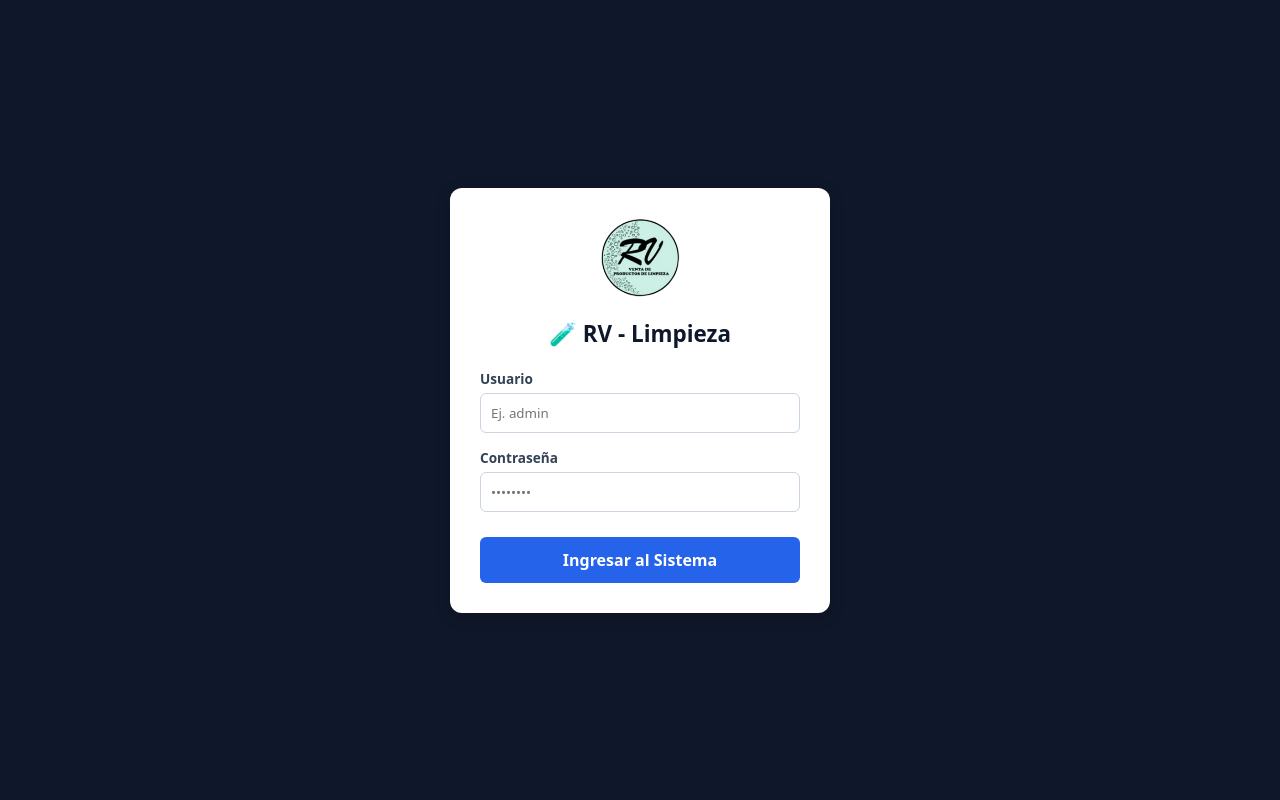
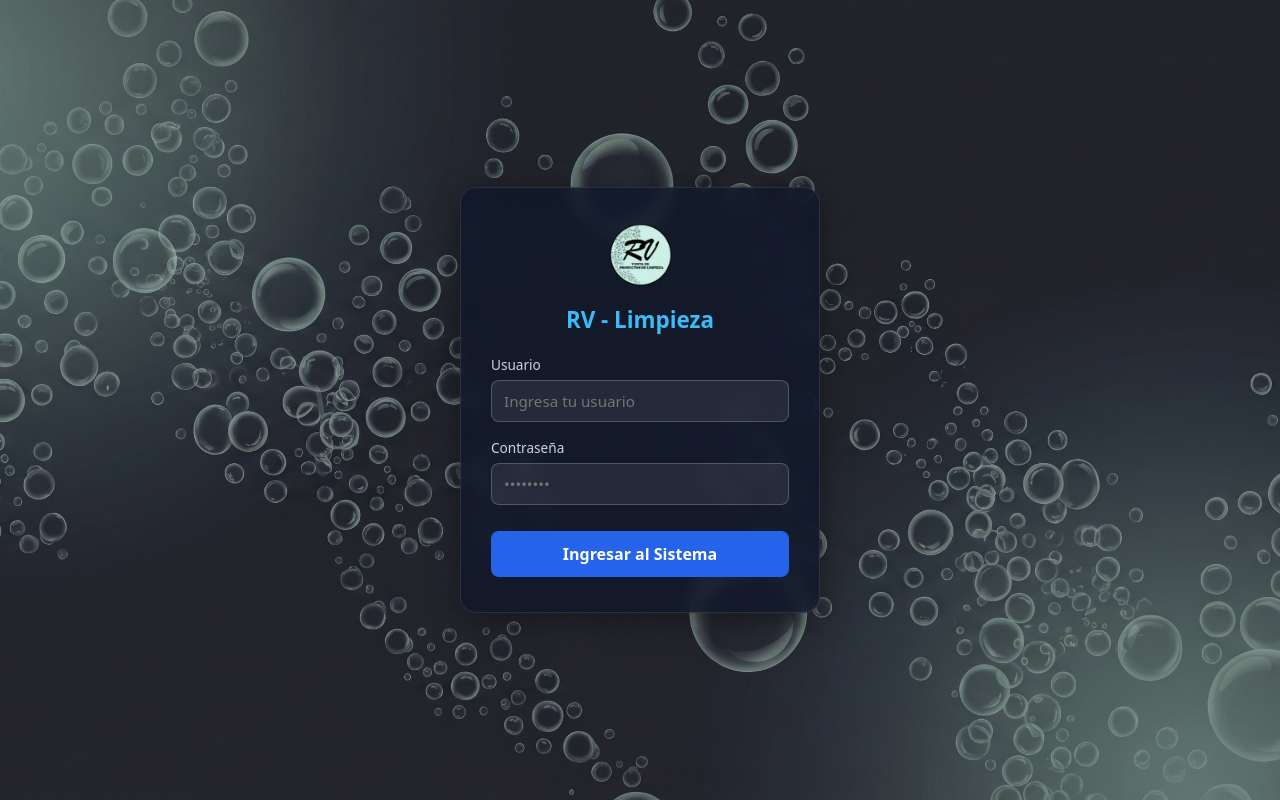
Before and after one commit to elroiser/Facturero_RV, a PHP site: page /views/login.php in a window 1280 px wide. Run offline with PHP 8.4, Linux system fonts and the light colour scheme.

Commit message:
Modificacion del css

```diff
--- a/public/css/styles.css
+++ b/public/css/styles.css
@@ -268,3 +268,90 @@ body {
     background-color: #9ca3af;
     cursor: not-allowed;
 }
+
+/* ==========================================
+   ESTILOS DE INICIO DE SESIÓN (GLASSMORPHISM)
+   ========================================== */
+.login-body {
+    min-height: 100vh;
+    display: flex;
+    justify-content: center;
+    align-items: center;
+    background-image: url('../images/login-bg.jpg');
+    background-size: cover;
+    background-position: center;
+    background-repeat: no-repeat;
+    background-attachment: fixed;
+}
+
+.login-card {
+    background: rgba(15, 23, 42, 0.80);
+    backdrop-filter: blur(8px);
+    -webkit-backdrop-filter: blur(8px);
+    padding: 35px 30px;
+    border-radius: 16px;
+    box-shadow: 0 8px 32px 0 rgba(0, 0, 0, 0.37);
+    border: 1px solid rgba(255, 255, 255, 0.1);
+    width: 100%;
+    max-width: 360px;
+    color: white;
+    text-align: center;
+}
+
+.login-card img {
+    width: 65px;
+    margin-bottom: 12px;
+}
+
+.login-card h2 {
+    margin-bottom: 20px;
+    color: #38bdf8;
+    font-size: 1.4rem;
+}
+
+.form-group-login {
+    margin-bottom: 16px;
+    text-align: left;
+}
+
+.form-group-login label {
+    display: block;
+    font-size: 0.85rem;
+    margin-bottom: 6px;
+    color: #cbd5e1;
+}
+
+.form-group-login input {
+    width: 100%;
+    padding: 10px 12px;
+    background: rgba(255, 255, 255, 0.08);
+    border: 1px solid rgba(255, 255, 255, 0.2);
+    border-radius: 8px;
+    color: white;
+    font-size: 0.95rem;
+    outline: none;
+}
+
+.form-group-login input:focus {
+    border-color: #38bdf8;
+    background: rgba(255, 255, 255, 0.15);
+}
+/* Botón de inicio de sesión acoplado a la paleta azul */
+.btn-login {
+    width: 100%;
+    background-color: var(--accent); /* #2563eb */
+    color: white;
+    border: none;
+    padding: 12px;
+    font-size: 1rem;
+    font-weight: bold;
+    border-radius: 8px;
+    cursor: pointer;
+    margin-top: 10px;
+    transition: background-color 0.2s ease, transform 0.1s ease;
+}
+
+.btn-login:hover {
+    background-color: var(--accent-hover); /* #1d4ed8 */
+    transform: translateY(-1px);
+}
--- a/views/login.php
+++ b/views/login.php
@@ -1,10 +1,3 @@
-<?php
-session_start();
-if (isset($_SESSION['usuario_id'])) {
-    header("Location: pos.php");
-    exit;
-}
-?>
 <!DOCTYPE html>
 <html lang="es">
 <head>
@@ -13,80 +6,27 @@ if (isset($_SESSION['usuario_id'])) {
     <title>RV - Limpieza | Iniciar Sesión</title>
     <link rel="icon" type="image/png" href="../public/images/logo.png">
     <link rel="stylesheet" href="../public/css/styles.css">
-    <style>
-        body { display: flex; justify-content: center; align-items: center; min-height: 100vh; background-color: #0f172a; margin: 0; font-family: Arial, sans-serif; }
-        .login-card { background: white; padding: 30px; border-radius: 12px; box-shadow: 0 4px 15px rgba(0,0,0,0.2); width: 100%; max-width: 380px; text-align: center; }
-        .login-card img { max-height: 80px; margin-bottom: 15px; }
-        .login-card h2 { margin-bottom: 20px; color: #0f172a; font-size: 1.4rem; }
-        .form-group { margin-bottom: 15px; text-align: left; }
-        .form-group label { display: block; font-size: 0.85rem; font-weight: bold; margin-bottom: 5px; color: #334155; }
-        .form-group input { width: 100%; padding: 10px; border: 1px solid #cbd5e1; border-radius: 6px; box-sizing: border-box; outline: none; }
-        .form-group input:focus { border-color: #2563eb; }
-        .btn-login { width: 100%; padding: 12px; background: #2563eb; color: white; border: none; border-radius: 6px; font-weight: bold; font-size: 1rem; cursor: pointer; margin-top: 10px; }
-        .btn-login:hover { background: #1d4ed8; }
-        .error-msg { background: #fee2e2; color: #991b1b; padding: 8px; border-radius: 6px; font-size: 0.85rem; margin-bottom: 15px; display: none; }
-    </style>
 </head>
-<body>
+<body class="login-body">
 
     <div class="login-card">
-        <img src="../public/images/logo.png" alt="Logo RV Limpieza" onerror="this.style.display='none'">
-        <h2>🧪 RV - Limpieza</h2>
+        <img src="../public/images/logo.png" alt="RV Limpieza">
+        <h2>RV - Limpieza</h2>
 
-        <div id="errorMsg" class="error-msg"></div>
+        <form action="../controllers/AuthController.php?action=login" method="POST">
+            <div class="form-group-login">
+                <label for="usuario">Usuario</label>
+                <input type="text" id="usuario" name="usuario" required placeholder="Ingresa tu usuario">
+            </div>
 
-        <form id="formLogin" onsubmit="procesarLogin(event)">
-            <div class="form-group">
-                <label>Usuario</label>
-                <input type="text" id="usuario" required placeholder="Ej. admin" autocomplete="username">
+            <div class="form-group-login">
+                <label for="password">Contraseña</label>
+                <input type="password" id="password" name="password" required placeholder="••••••••">
             </div>
-            <div class="form-group">
-                <label>Contraseña</label>
-                <input type="password" id="password" required placeholder="••••••••" autocomplete="current-password">
-            </div>
-            <button type="submit" class="btn-login" id="btnLogin">Ingresar al Sistema</button>
+
+            <button type="submit" class="btn-login">Ingresar al Sistema</button>
         </form>
     </div>
 
-    <script>
-        async function procesarLogin(e) {
-            e.preventDefault();
-            const btn = document.getElementById("btnLogin");
-            const errorMsg = document.getElementById("errorMsg");
-
-            errorMsg.style.display = "none";
-            btn.disabled = true;
-            btn.innerText = "Verificando...";
-
-            const payload = {
-                usuario: document.getElementById("usuario").value.trim(),
-                password: document.getElementById("password").value.trim()
-            };
-
-            try {
-                const response = await fetch('../controllers/AuthController.php?action=login', {
-                    method: 'POST',
-                    headers: { 'Content-Type': 'application/json' },
-                    body: JSON.stringify(payload)
-                });
-
-                const result = await response.json();
-
-                if (response.ok && result.status === 'success') {
-                    window.location.href = 'pos.php';
-                } else {
-                    errorMsg.innerText = "⚠️ " + (result.message || "Credenciales incorrectas.");
-                    errorMsg.style.display = "block";
-                }
-            } catch (err) {
-                console.error("Error en login:", err);
-                errorMsg.innerText = "Ocurrió un error al conectar con el servidor.";
-                errorMsg.style.display = "block";
-            } finally {
-                btn.disabled = false;
-                btn.innerText = "Ingresar al Sistema";
-            }
-        }
-    </script>
 </body>
 </html>
```
Also changed, not shown: public/images/login-bg.jpg (added).
